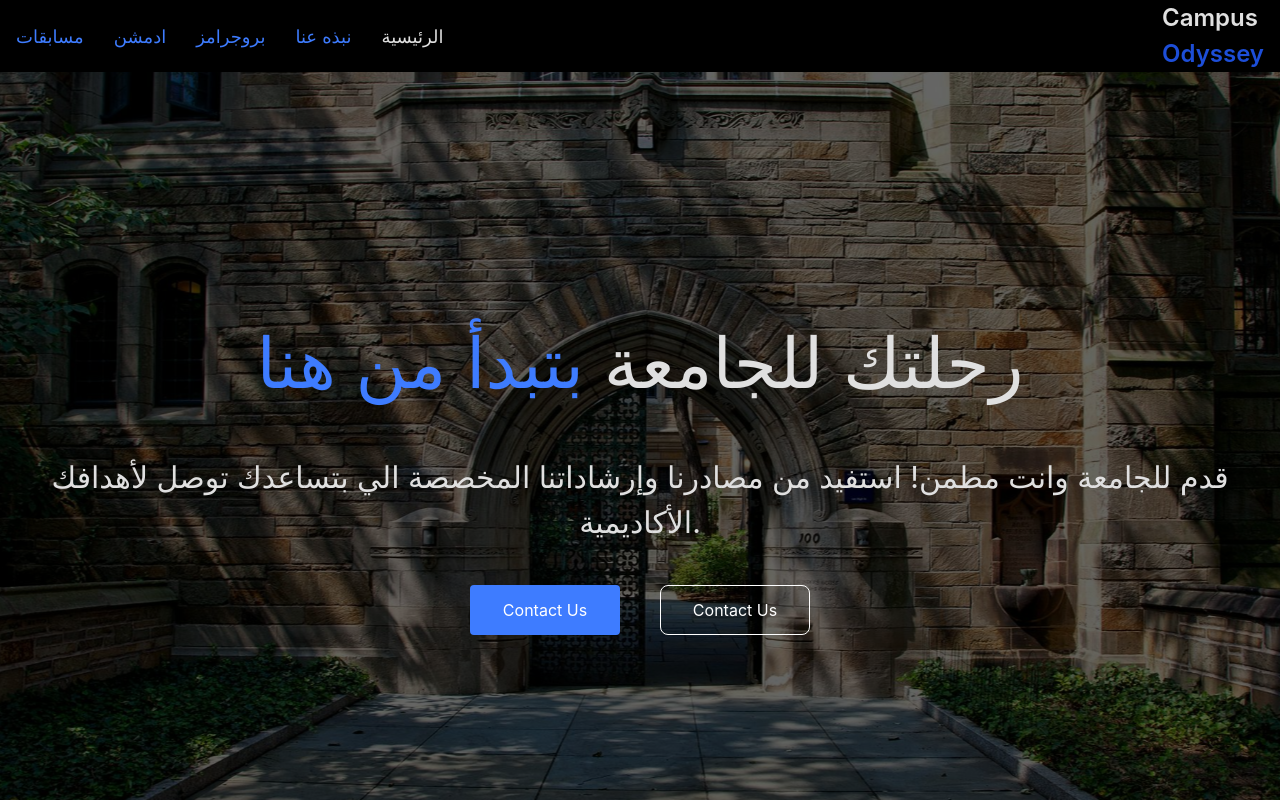
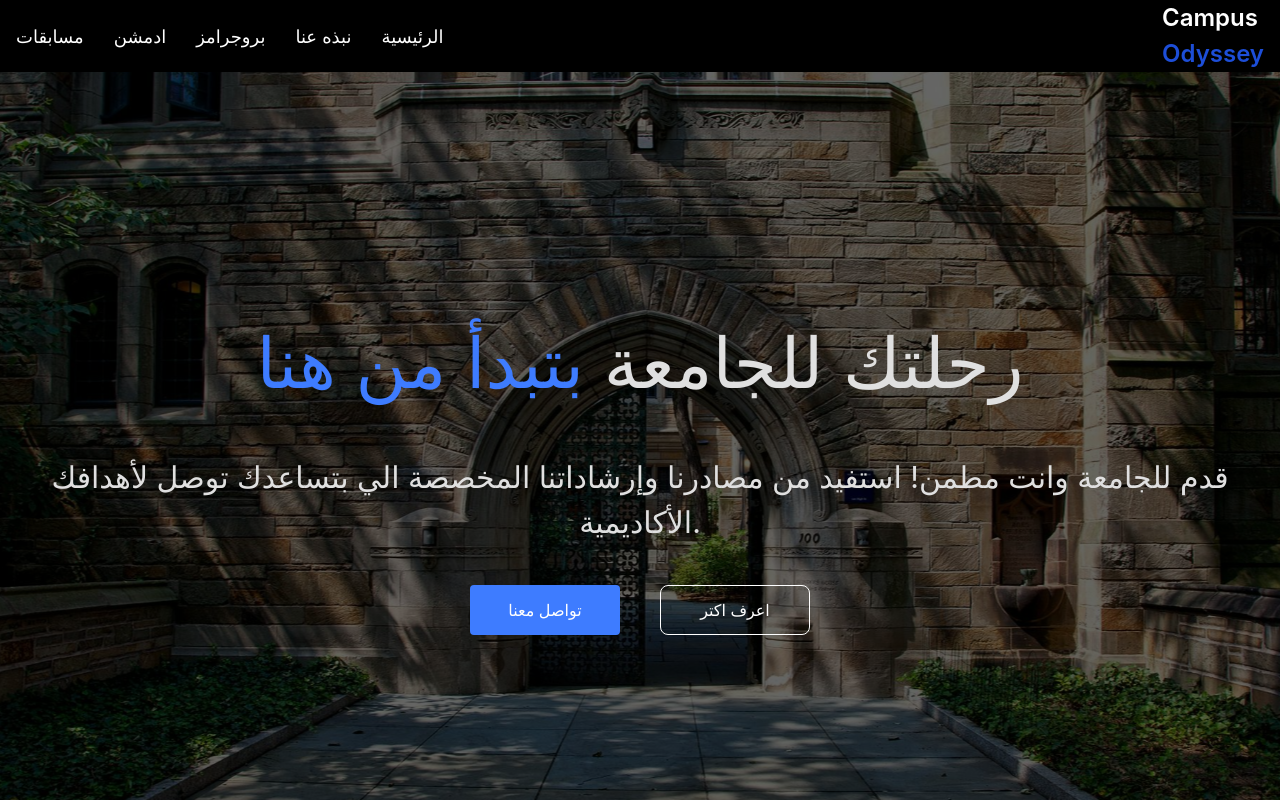
Before and after one commit to youssef124wael/campus-odessey, a React (Create React App) app: page / in a window 1280 px wide. Shown: the top 800 px of the page. Built offline with nearby package versions, Linux system fonts and the light colour scheme.

Commit message:
added the final touches to the ui

```diff
--- a/package.json
+++ b/package.json
@@ -3,13 +3,15 @@
   "version": "0.1.0",
   "private": true,
   "dependencies": {
+    "@heroicons/react": "^2.2.0",
+    "@material-tailwind/react": "^2.1.10",
     "@testing-library/dom": "^10.4.0",
     "@testing-library/jest-dom": "^6.6.3",
     "@testing-library/react": "^16.3.0",
     "@testing-library/user-event": "^13.5.0",
     "framer-motion": "^12.19.2",
-    "react": "^19.1.0",
-    "react-dom": "^19.1.0",
+    "react": "^19.1.1",
+    "react-dom": "^19.1.1",
     "react-intersection-observer": "^9.16.0",
     "react-scripts": "5.0.1",
     "web-vitals": "^2.1.4"
--- a/src/App.js
+++ b/src/App.js
@@ -2,7 +2,7 @@ import './index.css'
 import LandingPage from './components/LandingPage';
 import {useState} from 'react';
 function App() {
-  const [activeSection, setActiveSection] = useState('Hero');
+  const [activeSection, setActiveSection] = useState('hero');
   function setActiveSectionHandler(section) {
     setActiveSection(section);
   }
--- a/src/components/LandingPage.jsx
+++ b/src/components/LandingPage.jsx
@@ -1,5 +1,5 @@
 import React from 'react';
-import Navbar from './sub-components/Navbar'
+import NavbarSimple from './sub-components/Navbar';
 import Hero from './sub-components/Hero'
 import About from './sub-components/about'
 import Slider from './sub-components/Slider';
@@ -7,7 +7,7 @@ import Contact from './sub-components/contact'
 function LandingPage(props) {
     return (
         <div className='bg-[#0D0D0D] text-[#E0E0E0]'>
-            <Navbar activeSection={props.activeSection} />
+            <NavbarSimple activeSection={props.activeSection} />
             <Hero setActiveSection={props.setActiveSection} handler={props.handler}/>
             <Slider handler={props.handler}/>
             <About setActiveSection={props.setActiveSection} handler={props.handler}/>
--- a/src/components/sub-components/Hero.jsx
+++ b/src/components/sub-components/Hero.jsx
@@ -31,8 +31,8 @@ function Hero(props) {
                     قدم للجامعة وانت مطمن! استفيد من مصادرنا وإرشاداتنا المخصصة الي بتساعدك توصل لأهدافك الأكاديمية.
                 </p>
                 <div className='flex gap-10'>
-                    <a href='#contact' className=' text-white flex items-center rounded justify-center w-[150px] h-[50px] bg-[#3E7CFF] transition transform hover:scale-110 hover:brightness-110 '>Contact Us</a>
-                    <a href='#contact' className='text-white flex items-center justify-center w-[150px] h-[50px] border border-white rounded-lg px-6 py-3 bg-transparent transition-all duration-300 ease-in-out hover:bg-gradient-to-r hover:from-[#3E7CFF] hover:to-[#B4A476] hover:scale-110 hover:brightness-110"'>Contact Us</a>
+                    <a href='#contact' className=' text-white flex items-center rounded justify-center w-[150px] h-[50px] bg-[#3E7CFF] transition transform hover:scale-110 hover:brightness-110 '>تواصل معنا</a>
+                    <a href='#contact' className='text-white flex items-center justify-center w-[150px] h-[50px] border border-white rounded-lg px-6 py-3 bg-transparent transition-all duration-300 ease-in-out hover:bg-gradient-to-r hover:from-[#3E7CFF] hover:to-[#B4A476] hover:scale-110 hover:brightness-110"'>اعرف اكتر</a>
                 </div>
             </div>
         </div>
--- a/src/components/sub-components/Navbar.jsx
+++ b/src/components/sub-components/Navbar.jsx
@@ -1,22 +1,73 @@
-import React from 'react';
-import '../../index.css'
-import Container from '../../layout/ContainerLayout'
+import React, { useState, useEffect } from 'react';
+import '../../index.css';
+import Container from '../../layout/ContainerLayout';
+import { Bars3Icon, XMarkIcon } from "@heroicons/react/24/outline"; // for icons
+import {motion} from 'framer-motion'
+// Hook to detect mobile
+function useIsMobile() {
+  const [isMobile, setIsMobile] = useState(window.innerWidth < 768); // default breakpoint
+
+  useEffect(() => {
+    function handleResize() {
+      setIsMobile(window.innerWidth < 768);
+    }
+    window.addEventListener("resize", handleResize);
+    return () => window.removeEventListener("resize", handleResize);
+  }, []);
+
+  return isMobile;
+}
+
 function Navbar(props) {
+  const isMobile = useIsMobile();
+  const [menuOpen, setMenuOpen] = useState(false);
+  const heightIsmobile = isMobile ? 250 : 0
+  const navLinks = (
+    <motion.div className={`flex ${isMobile ? 'flex-col gap-4 p-4 bg-black text-white' : 'flex-row-reverse items-center gap-[30px] text-[18px]'}`}
+    initial={{height:0}}
+    animate={{height:heightIsmobile}}
+    >
+      <motion.a initial={{opacity:0}} animate={{opacity:1}} href="#hero" onClick={() => setMenuOpen(false)} className={`${~isMobile && props.activeSection === 'hero' ? 'text-[#3E7CFF]' : ''}`}>الرئيسية</motion.a>
+      <motion.a initial={{opacity:0}} animate={{opacity:1}} href="#about" onClick={() => setMenuOpen(false)} className={`${~isMobile && props.activeSection === 'about' ? 'text-[#3E7CFF]' : ''}`}>نبذه عنا</motion.a>
+      <motion.a initial={{opacity:0}} animate={{opacity:1}} href="#programs" onClick={() => setMenuOpen(false)} className={`${~isMobile && props.activeSection === 'programs' ? 'text-[#3E7CFF]' : ''}`}>بروجرامز</motion.a>
+      <motion.a initial={{opacity:0}} animate={{opacity:1}} href="#admission" onClick={() => setMenuOpen(false)} className={`${~isMobile && props.activeSection === 'admission' ? 'text-[#3E7CFF]' : ''}`}>ادمشن</motion.a>
+      <motion.a initial={{opacity:0}} animate={{opacity:1}} href="#competitions" onClick={() => setMenuOpen(false)} className={`${~isMobile && props.activeSection === 'competitions' ? 'text-[#3E7CFF]' : ''}`}>مسابقات</motion.a>
+    </motion.div>
+  );
+
   return (
-        <nav className='sticky top-0 z-[100] bg-black'>
+    <nav className="sticky top-0 z-[100] bg-black text-white">
       <Container>
-                <div className="flex items-center justify-between">
-                    <div className="flex flex-row-reverse gap-[30px] text-[18px]">
-                        <a href='#hero' className={` ${props.activeSection === 'hero' ? 'text-[#3E7CFF]' : ''}`}>الرئيسية</a>
-                        <a href='#about' className={` ${props.activeSection === 'about' ? 'text-[#3E7CFF]' : ''}`}>نبذه عنا</a>
-                        <a href='#programs' className={` ${props.activeSection === 'about' ? 'text-[#3E7CFF]' : ''}`}>بروجرامز</a>
-                        <a href='#admission' className={` ${props.activeSection === 'about' ? 'text-[#3E7CFF]' : ''}`}>ادمشن</a>
-                        <a href='#competitions' className={` ${props.activeSection === 'about' ? 'text-[#3E7CFF]' : ''}`}>مسابقات</a>
+        <div className="flex items-center flex-row-reverse justify-between">
+          {/* Logo */}
+          <div className="font-semibold text-[24px]">
+            Campus <br /> <span className="text-blue-700">Odyssey</span>
           </div>
-                    <div className="font-semibold text-[24px]">
-                        Campus <br /> <span className='text-blue-700'>Odyssey</span>
+
+          {/* Desktop links */}
+          {!isMobile && navLinks}
+
+          {/* Mobile hamburger */}
+          {isMobile && (
+            <button
+              className="p-2"
+              onClick={() => setMenuOpen(!menuOpen)}
+            >
+              {menuOpen ? (
+                <XMarkIcon className="h-6 w-6 text-white" />
+              ) : (
+                <Bars3Icon className="h-6 w-6 text-white" />
+              )}
+            </button>
+          )}
         </div>
+
+        {/* Mobile dropdown menu */}
+        {isMobile && menuOpen && (
+          <div className="border-t border-gray-700">
+            {navLinks}
           </div>
+        )}
       </Container>
     </nav>
   );
--- a/src/components/sub-components/Slider.jsx
+++ b/src/components/sub-components/Slider.jsx
@@ -14,13 +14,13 @@ export default function Slider(props) {
     return (
         <div className="w-full flex justify-center items-center h-[200px] max-md:h-[100px] bg-blue-700">
             <ContainerLayout>
-                <div className="flex justify-center gap-4 md:gap-4">
+                <div className="flex justify-center sm:gap-4 md:gap-4">
                     {allImages.map((src, index) => (
                         <img
                             key={index}
                             src={src}
                             alt={`slide-${index}`}
-                            className="w-[200px] h-[60px] max-lg:w-[80px] max-md:h-[30px]"
+                            className="w-[200px] h-[60px] max-lg:w-[80px] max-md:w-[50px] max-md:h-[30px]"
                             draggable={false}
                         />
                     ))}
--- a/src/components/sub-components/about.jsx
+++ b/src/components/sub-components/about.jsx
@@ -7,13 +7,14 @@ import { useInView } from 'react-intersection-observer';
 import {motion} from 'framer-motion';
 import ContainerLayout from '../../layout/ContainerLayout';
 function About(props) {
-    const { ref, inView } = useInView({threshold: 0.1},);
+    const { ref, inView } = useInView({threshold: 0.5},);
     useEffect(() => {
         console.log("inView?", inView);
         if (inView) {
             console.log('About section is in view');
             props.handler('about');
         }
+
     }, [inView,props]);
 
     return (
--- a/src/components/sub-components/contact.jsx
+++ b/src/components/sub-components/contact.jsx
@@ -1,9 +1,19 @@
 import React from "react";
 import ContainerLayout from "../../layout/ContainerLayout";
-const Contact = () => {
+import { useEffect} from "react";
+import { useInView } from 'react-intersection-observer';
+const Contact = (props) => {
+  const { ref, inView } = useInView({threshold: 0.5},);
+  useEffect(() => {
+      console.log("inView?", inView);
+      if (inView) {
+          console.log('contact section is in view');
+          props.handler('contact');
+      }
+  }, [inView,props]);
   return (
     <>
-      <section className="relative z-10 overflow-hidden bg-black py-20 dark:bg-dark lg:py-[120px]">
+      <section ref={ref} id="contact" className="relative z-10 overflow-hidden bg-black py-20 dark:bg-dark lg:py-[120px]">
         <ContainerLayout>
         <div className="container">
           <div className="-mx-4 flex flex-wrap flex-row-reverse lg:justify-between">
```
Also changed, not shown: 1 other file (tests, documents, lock files or other folders). Lines whose indentation alone changed are shown as unchanged.
